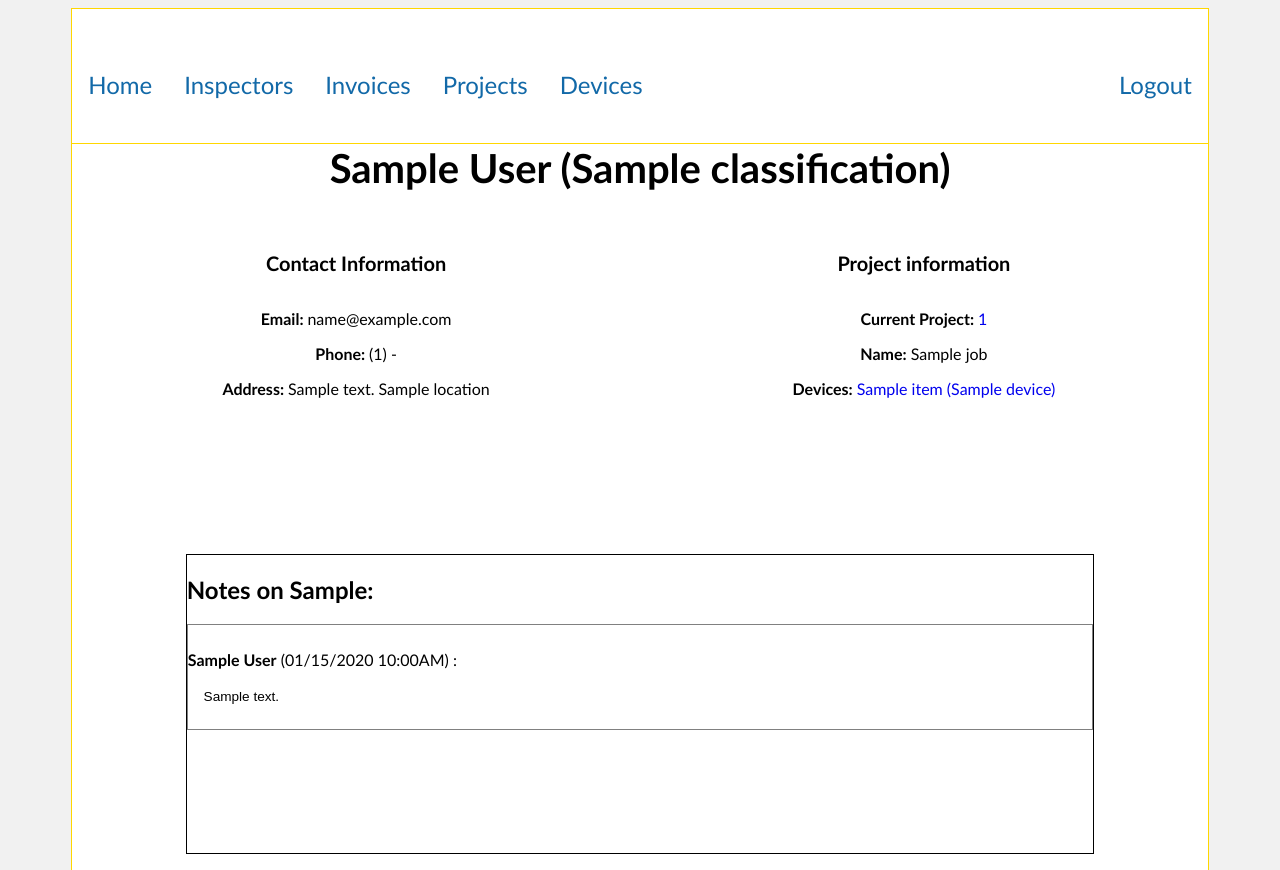
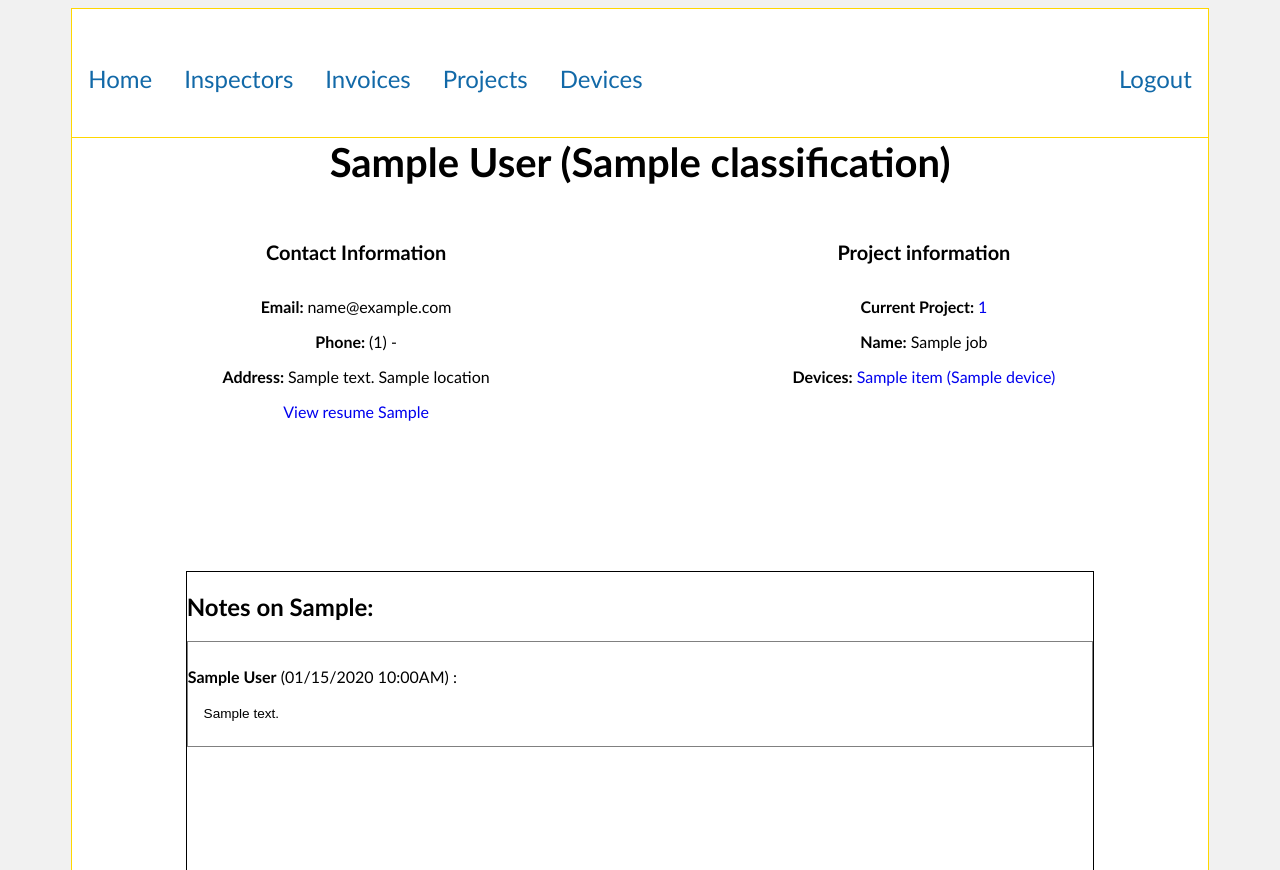
Before and after one commit to Ralst0n/inspection-manager, a Django app: template apps/inspectors/templates/inspectors/inspector_detail.html in a window 1280 px wide. Shown: the top 870 px of the page. Run offline with Django 3.2, Linux system fonts and the light colour scheme; the template is opened without the code that fills it: most values are stand-ins (such as "Sample title", 1, 10 or a date in 2020); some libraries are stand-ins or nearby versions.

Commit message:
add ability to view resume

```diff
--- a/apps/inspectors/templates/inspectors/inspector_detail.html
+++ b/apps/inspectors/templates/inspectors/inspector_detail.html
@@ -96,6 +96,9 @@
       {% endif %}
     </p>
     <p><strong>Address: </strong>{{ inspector.address }} {{ inspector.location }}</p>
+    {% if inspector.resume %}
+    <p><a class="doc" href="{{ MEDIA_URL}}/{{ inspector.resume }}" target="_blank">View resume {{ inspector.first_name }}</a></p>
+    {% endif %}
   </div>
 
   <div>
```
